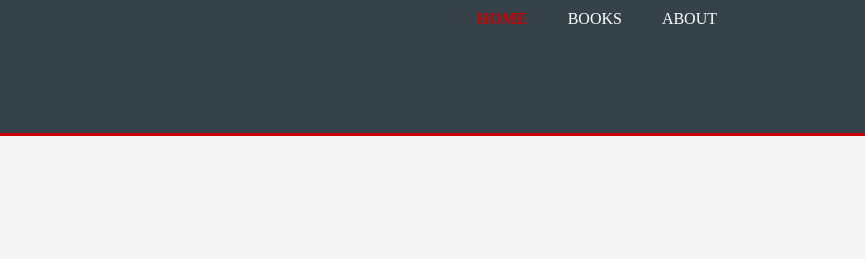
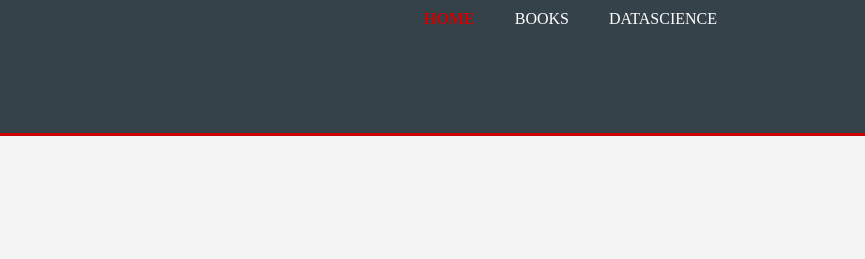
Before and after one commit to wheelweaver/wheelweaver.github.io, a plain HTML site: page index.html in a window 1280 px wide. Shown: the top 259 px of the page, 415-1280 px from the left. Drawn offline with Linux system fonts and the light colour scheme.

Commit message:
Update index.html
update html

```diff
--- a/index.html
+++ b/index.html
@@ -20,7 +20,7 @@
           <ul>
             <li class="current"><a href="index.html">Home</a></li>
             <li><a href="books.html">Books</a></li>
-            <li><a href="class.html">About</a></li>
+            <li><a href="class.html">DataScience</a></li>
           </ul>
         </nav>
       </div>
```
